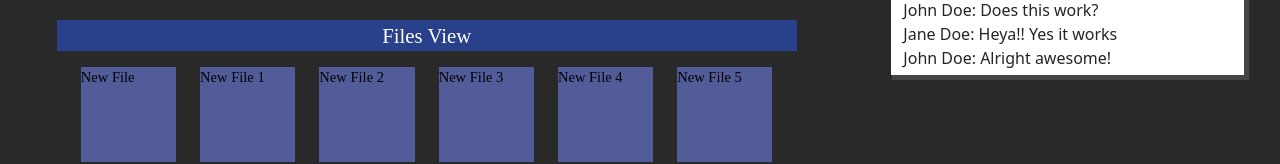
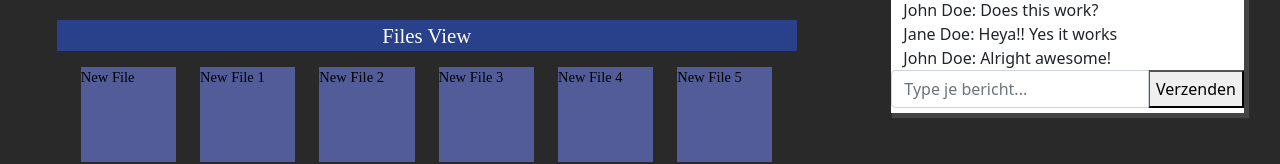
Before and after one commit to Hayo1706/Innovatiehuis-Intranet, a Vue app in the folder intranet-project/: page /project/1 in a window 1280 px wide. Shown: the part 241-405 px from the top of the page. Built offline with nearby package versions, Linux system fonts and the light colour scheme; no server answers; a web font is replaced by a local one.

Commit message:
Send Message

```diff
--- a/intranet-project/src/pages/project/ChatWindow.vue
+++ b/intranet-project/src/pages/project/ChatWindow.vue
@@ -10,6 +10,21 @@
                 <div class="row" v-for="message in messages" :key="message.name">
                     {{message.name}}: {{ message.message }}
                 </div>
+            </div>
+            <div>
+                <div class="input-group">
+                    <input
+                    id="search-input"
+                    type="search"
+                    class="form-control"
+                    placeholder="Type je bericht..."
+                    v-model="typeField"
+                    />
+                    <button @click="addMessage(typeField)">
+                    Verzenden
+                    </button>
+                </div>
+
             </div>
         </div>
     </div>
@@ -31,6 +46,11 @@ export default {
             ],
         };
     },
+    methods: {
+        addMessage(newMessage){
+            this.messages.push({name: "Test", message: newMessage})
+        }
+    }
 }
 </script>
 <style scoped>
```
